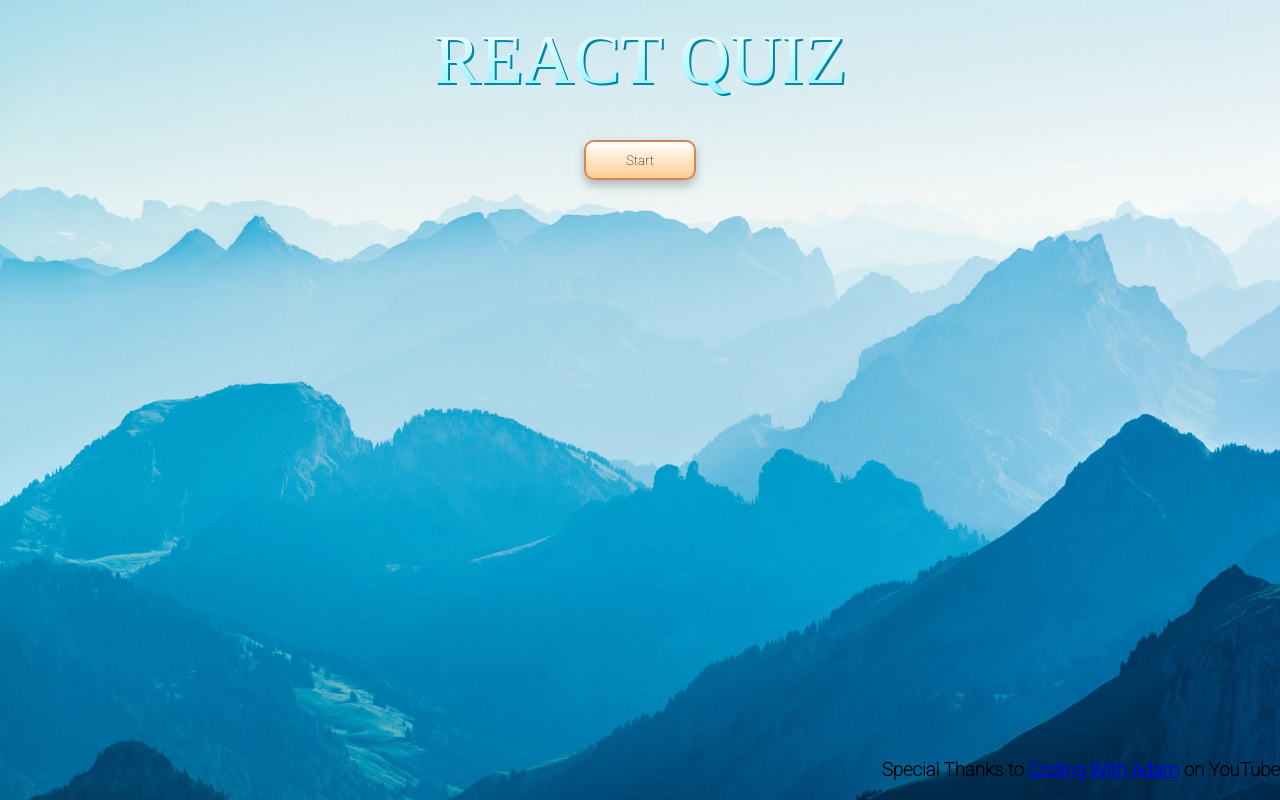
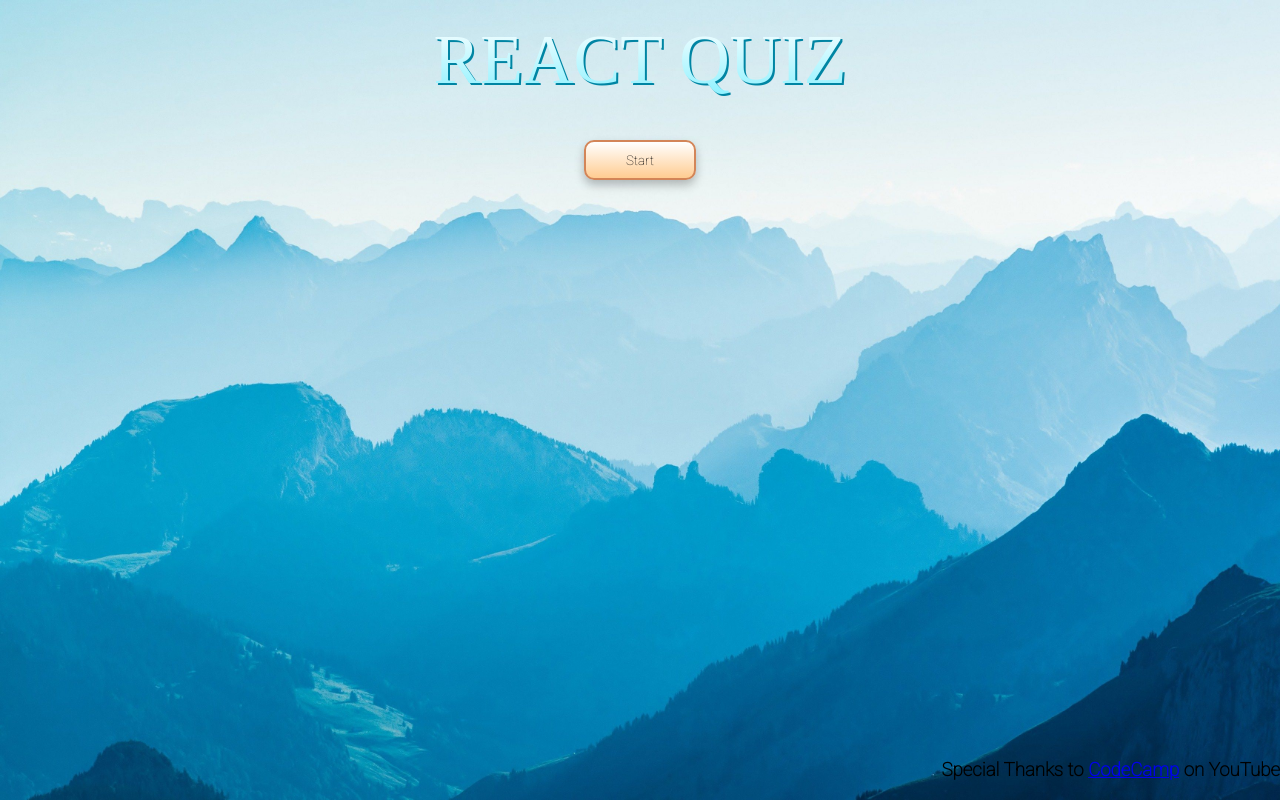
Before and after one commit to TheMexicanChico/React-Typescript-Trainer, a React (Create React App) app: page / in a window 1280 px wide. Built offline with nearby package versions, Linux system fonts and the light colour scheme.

Commit message:
Gave credit to the most helpful tutorial

```diff
--- a/src/App.tsx
+++ b/src/App.tsx
@@ -74,7 +74,7 @@ const App: React.FC = () => {
       <GlobalStyle />
       <Wrapper>
         <h1>REACT QUIZ</h1>
-        <h3>Special Thanks to <a href = "https://www.youtube.com/channel/UCuwL6KfTU7VoDZYZuE1WMfA">Coding With Adam</a> on YouTube</h3>
+        <h3>Special Thanks to <a href = "https://www.youtube.com/watch?v=F2JCjVSZlG0&t=3767s">CodeCamp</a> on YouTube</h3>
         {gameOver || userAnswers.length === TOTAL_QUESTIONS ? (
           <button className='start' onClick={startTrivia}>
             Start
```
